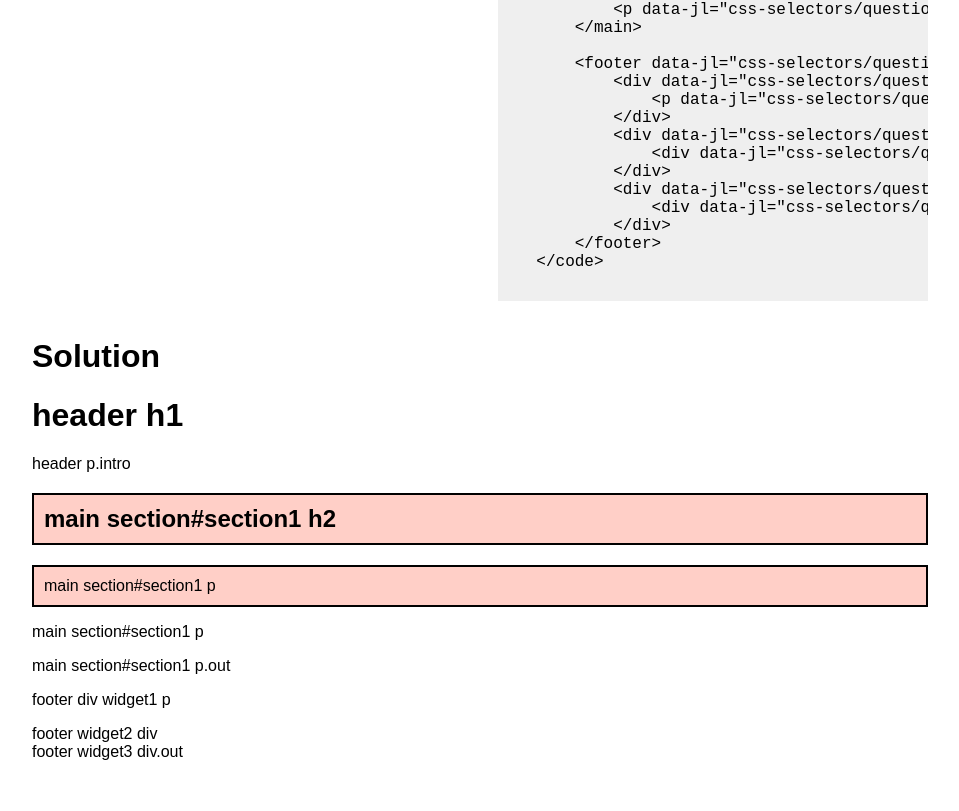
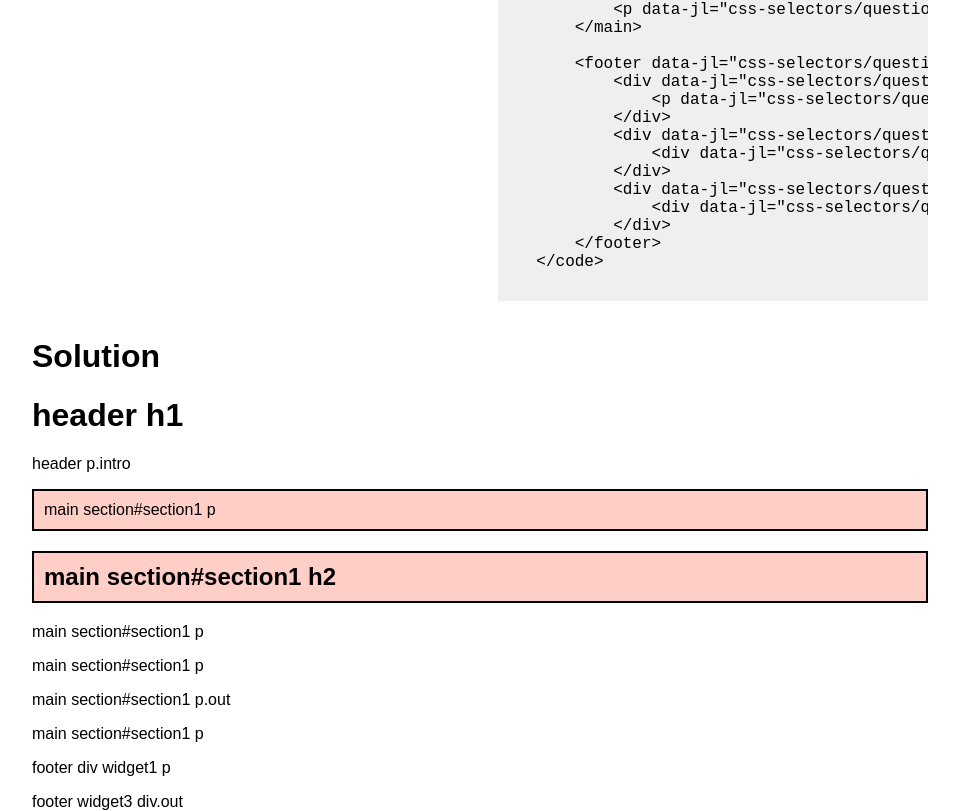
Before and after one commit to jdnierth/css-tests, a plain HTML site: page css-selectors/question-03/index.html in a window 1280 px wide. Shown: the part 393-1204 px from the top of the page, without its empty margins (160-1119 px from the left). Before the commit the page ends 1154 px from the top, so only its background shows below. Drawn offline with nearby package versions, Linux system fonts and the light colour scheme.

Commit message:
fix (synchronized markup structure)

```diff
--- a/css-selectors/question-03/index.html
+++ b/css-selectors/question-03/index.html
@@ -67,11 +67,13 @@
 
 <main>
     <section id="section1">
+        <p>main section#section1 p</p>
         <h2>main section#section1 h2</h2>
         <p>main section#section1 p</p>
         <p>main section#section1 p</p>
     </section>
     <p class="out">main section#section1 p.out</p>
+    <p>main section#section1 p</p>
 </main>
 
 <footer>
@@ -79,7 +81,7 @@
         <p>footer div widget1 p</p>
     </div>
     <div class="widget widget2">
-        <div>footer widget2 div</div>
+        <div></div>
     </div>
     <div class="widget widget3">
         <div class="out">footer widget3 div.out</div>
```
